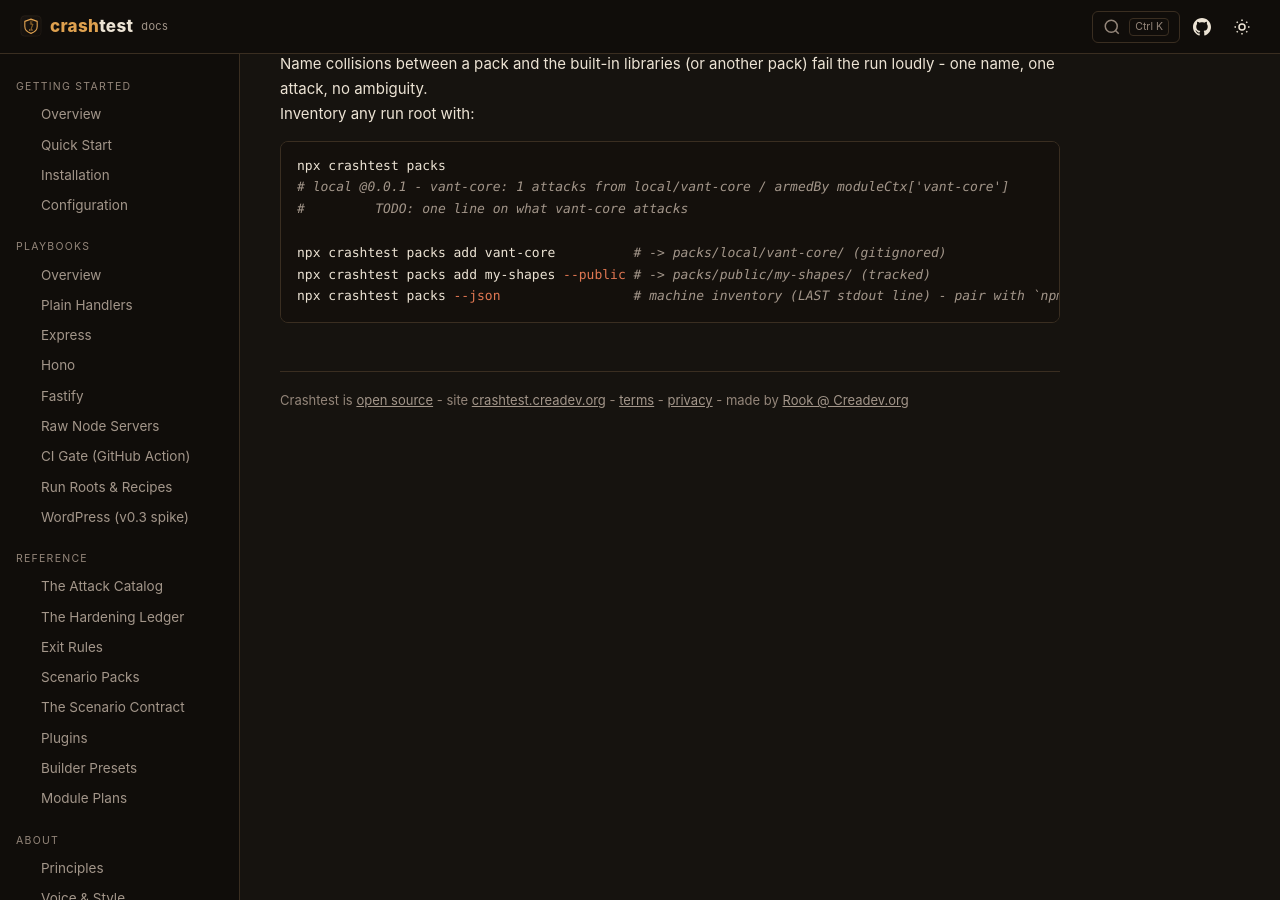
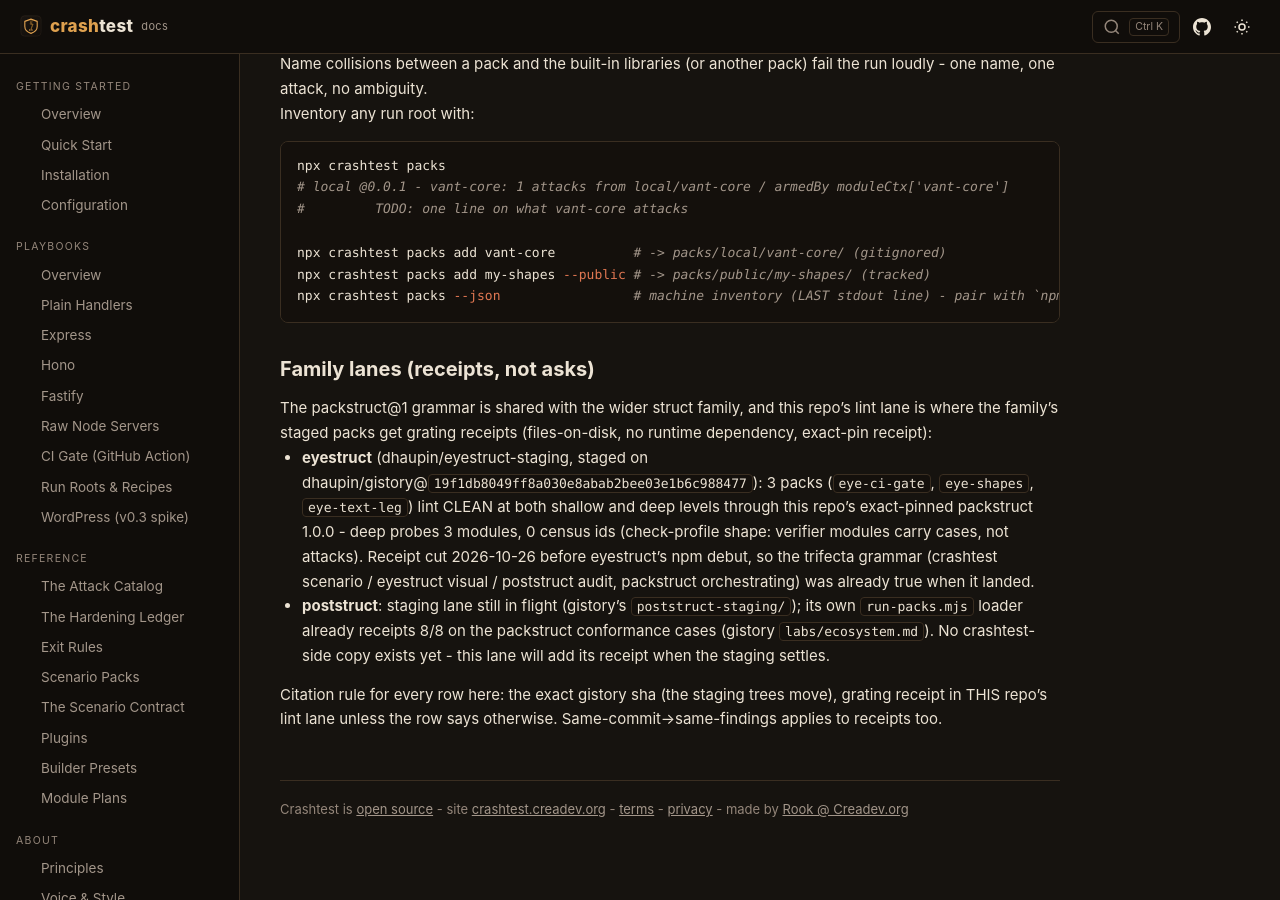
Before and after one commit to dhaupin/crashtest, a Jekyll site: the page built from docs/reference/packs.md, in a window 1280 px wide and 900 px high, scrolled down 6013 px. Built offline with Jekyll 4.4.1, drawn with Linux system fonts in a browser that asks for light colours.

Commit message:
docs: family-lanes receipt opens - eyestruct staged packs lint clean through the packstruct 1.0.0 passthrough
Receipt lane, not adapter fiction: eyestruct 0.9.0 is staged in
gistory (eyestruct-staging/); its three packs gate clean at shallow
and deep through this repo's exact-pinned lint lane, pinned to
gistory@19f1db8 per the exact-sha citation rule. packstruct#19's
trifecta grammar is thereby true in a cited artifact before
eyestruct's npm debut; poststruct's row activates when its staging
settles. Docs + changelog only; no code, no deps.

🤖 Generated with Codebuff
Co-Authored-By: Codebuff <noreply@codebuff.com>

````diff
--- a/docs/reference/packs.md
+++ b/docs/reference/packs.md
@@ -357,3 +357,28 @@ npx crashtest packs add vant-core          # -> packs/local/vant-core/ (gitignor
 npx crashtest packs add my-shapes --public # -> packs/public/my-shapes/ (tracked)
 npx crashtest packs --json                 # machine inventory (LAST stdout line) - pair with `npm view <pkg> version` in CI for version joins
 ```
+
+## Family lanes (receipts, not asks)
+
+The packstruct@1 grammar is shared with the wider struct family, and
+this repo's lint lane is where the family's staged packs get grating
+receipts (files-on-disk, no runtime dependency, exact-pin receipt):
+
+- **eyestruct** (dhaupin/eyestruct-staging, staged on
+dhaupin/gistory@`19f1db8049ff8a030e8abab2bee03e1b6c988477`): 3 packs
+(`eye-ci-gate`, `eye-shapes`, `eye-text-leg`) lint CLEAN at both
+shallow and deep levels through this repo's exact-pinned packstruct
+1.0.0 - deep probes 3 modules, 0 census ids (check-profile shape:
+verifier modules carry cases, not attacks). Receipt cut 2026-10-26
+before eyestruct's npm debut, so the trifecta grammar (crashtest
+scenario / eyestruct visual / poststruct audit, packstruct
+orchestrating) was already true when it landed.
+- **poststruct**: staging lane still in flight (gistory's
+`poststruct-staging/`); its own `run-packs.mjs` loader already receipts
+8/8 on the packstruct conformance cases (gistory `labs/ecosystem.md`).
+No crashtest-side copy exists yet - this lane will add its receipt when
+the staging settles.
+
+Citation rule for every row here: the exact gistory sha (the staging
+trees move), grating receipt in THIS repo's lint lane unless the row
+says otherwise. Same-commit->same-findings applies to receipts too.
````
Also changed, not shown: CHANGELOG.md.
